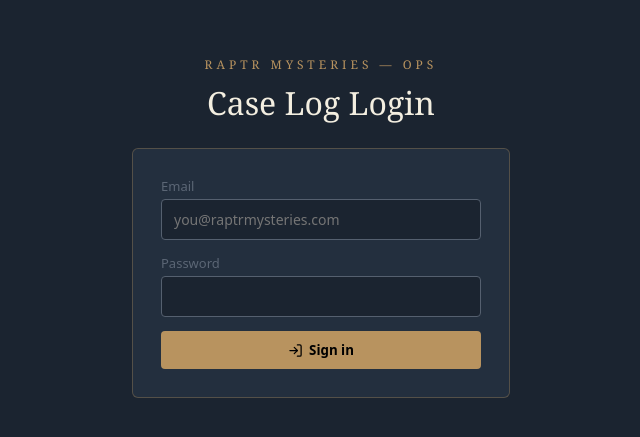
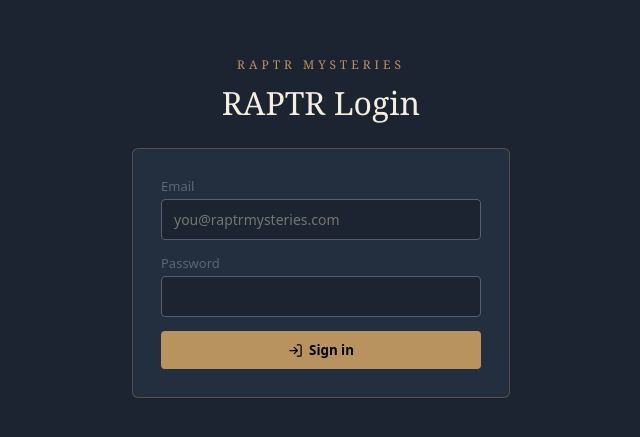
Before and after one commit to raptrenterprises/RAPTR-Business-Workflow-App, a React (Vite) app: page / in a window 1280 px wide. Shown: the part 197-634 px from the top of the page, without its empty margins (319-959 px from the left). Built offline with nearby package versions, Linux system fonts and the light colour scheme; no server answers.

Commit message:
Update Login.jsx
Removed Ops and Case Log from titles

```diff
--- a/src/Login.jsx
+++ b/src/Login.jsx
@@ -20,8 +20,8 @@ export default function Login() {
 
   return (
     <div style={{ minHeight: "100vh", background: STYLES.ink, color: STYLES.parchment, fontFamily: "Georgia, 'Times New Roman', serif", display: "flex", flexDirection: "column", alignItems: "center", justifyContent: "center", padding: 24 }}>
-      <div style={{ letterSpacing: 4, fontSize: 12, color: STYLES.brass, marginBottom: 8, textTransform: "uppercase" }}>RAPTR Mysteries — Ops</div>
-      <h1 style={{ fontSize: 32, margin: "0 0 24px", fontWeight: 400 }}>Case Log Login</h1>
+      <div style={{ letterSpacing: 4, fontSize: 12, color: STYLES.brass, marginBottom: 8, textTransform: "uppercase" }}>RAPTR Mysteries</div>
+      <h1 style={{ fontSize: 32, margin: "0 0 24px", fontWeight: 400 }}>RAPTR Login</h1>
 
       <form onSubmit={handleSubmit} style={{ background: "#232F3E", border: `1px solid ${STYLES.brass}55`, borderRadius: 6, padding: 28, width: 320, maxWidth: "90vw", display: "flex", flexDirection: "column", gap: 14 }}>
         <label style={{ fontSize: 13, color: STYLES.slate, fontFamily: "system-ui, sans-serif" }}>
```
